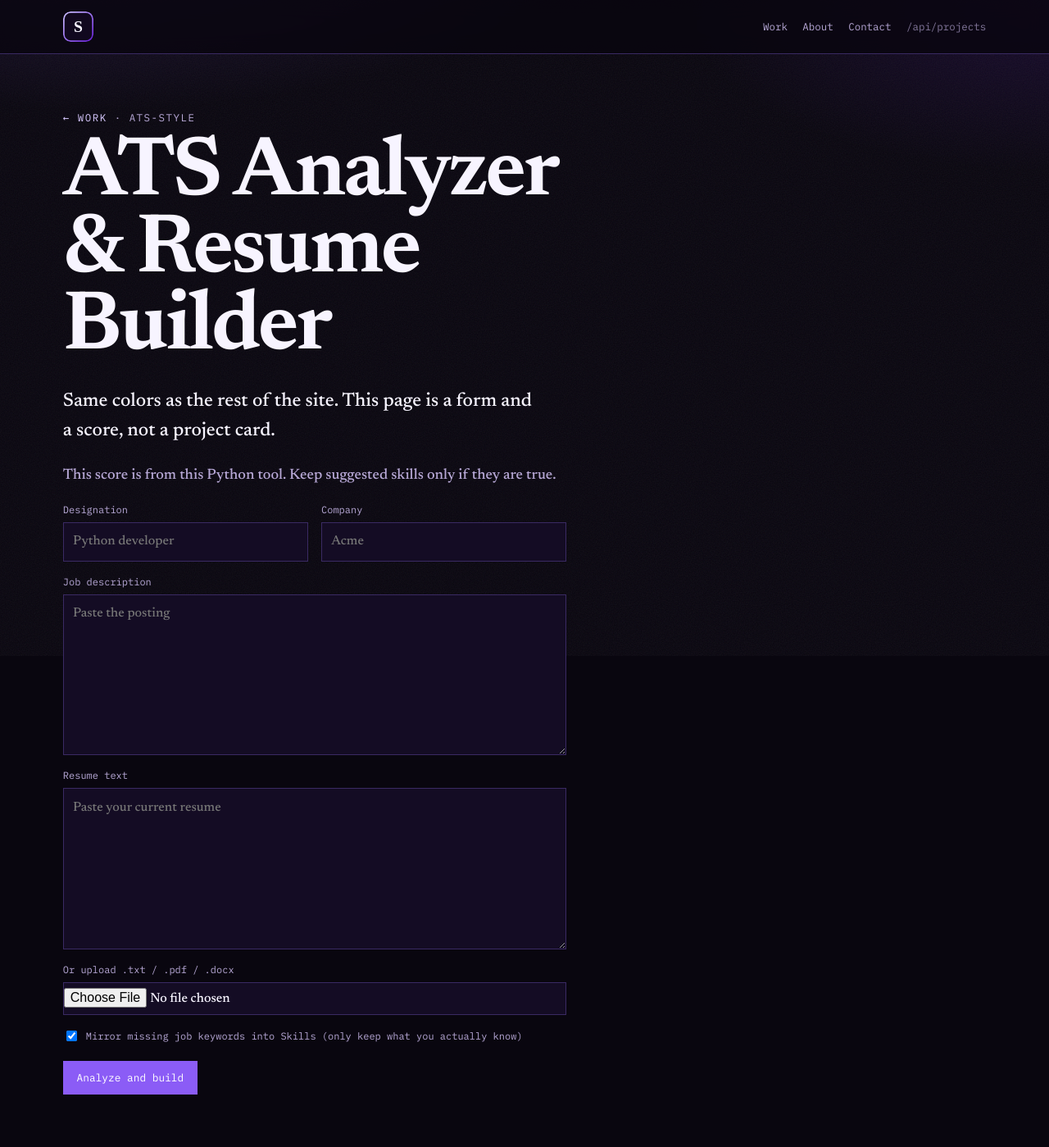
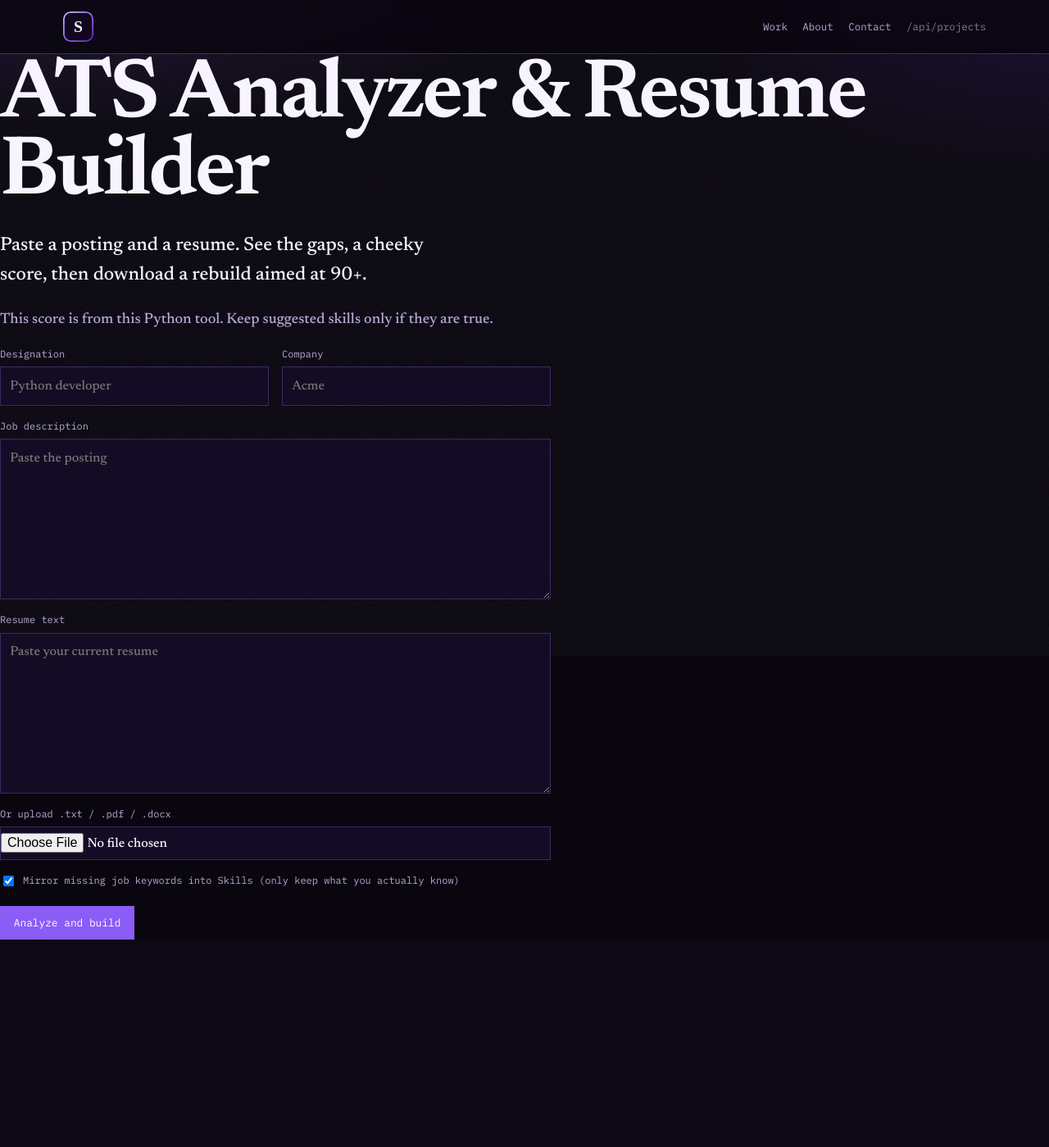
Before and after one commit to standley-bob/python-portfolio, a Flask app: page /apps/ats/ in a window 1280 px wide. Shown: the whole page at 82% size. After the commit the page ends 1146 px from the top, so only its background shows below. Run offline with Flask 3, Linux system fonts and the light colour scheme.

Commit message:
Update the ATS resume builder page and GitHub link.
Co-authored-by: Cursor <cursoragent@cursor.com>

```diff
--- a/software/ats_resume_builder/static/style.css
+++ b/software/ats_resume_builder/static/style.css
@@ -1,3 +1,2 @@
-.tool { padding: 3.5rem 6vw 4rem; max-width: 48rem; }
 .ats-tool .check.wide { flex-direction: row; align-items: center; gap: 0.5rem; }
 .ats-tool input[type="file"] { padding: 0.4rem 0; }
--- a/software/ats_resume_builder/templates/ats_app.html
+++ b/software/ats_resume_builder/templates/ats_app.html
@@ -8,12 +8,14 @@
 <body>
   {% include "_tool_nav.html" %}
   <main class="tool ats-tool">
-    <p class="kicker"><a href="{{ url_for('home') }}#work">← Work</a> · ATS-style</p>
+    <div class="stage">
+      <div class="wide-copy">
         <h1>ATS Analyzer &amp; Resume Builder</h1>
-    <p class="lede">Same colors as the rest of the site. This page is a form and a score, not a project card.</p>
+        <p class="lede">Paste a posting and a resume. See the gaps, a cheeky score, then download a rebuild aimed at 90+.</p>
         <p class="intro">This score is from this Python tool. Keep suggested skills only if they are true.</p>
-    {% if error %}<p class="flash flash-bad">{{ error }}</p>{% endif %}
-    <form method="post" action="{{ url_for('ats.analyze') }}" enctype="multipart/form-data" class="form movie-form">
+      </div>
+      {% if error %}<p class="flash flash-bad wide-copy">{{ error }}</p>{% endif %}
+      <form method="post" action="{{ url_for('ats.analyze') }}" enctype="multipart/form-data" class="form tool-form">
         <label>Designation
           <input type="text" name="designation" required value="{{ form.get('designation', '') }}" placeholder="Python developer">
         </label>
@@ -67,6 +69,7 @@
         </form>
       </section>
       {% endif %}
+    </div>
   </main>
 </body>
 </html>
```
Also changed, not shown: software/ats_resume_builder/README.md. Lines whose indentation alone changed are shown as unchanged.
